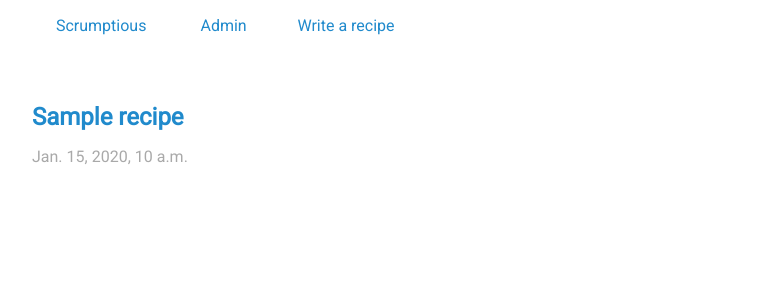
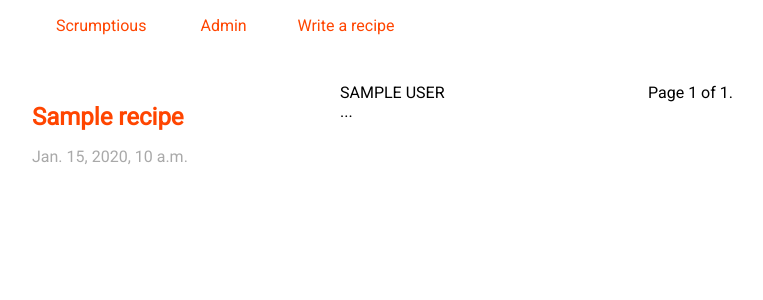
Before and after one commit to Jacolo2017/Reciepe-Site, a Django app: template recipes/templates/recipes/list.html in a window 1280 px wide. Shown: the top 300 px of the page, without its empty margins (8-771 px from the left). Run offline with Django 3.2, Linux system fonts and the light colour scheme; the template is opened without the code that fills it: most values are stand-ins (such as "Sample title", 1, 10 or a date in 2020); some libraries are stand-ins or nearby versions.

Commit message:
CSS messaround

```diff
--- a/recipes/static/css/app.css
+++ b/recipes/static/css/app.css
@@ -15,11 +15,11 @@ header nav ul {
 a,
 a:visited {
   text-decoration: none;
-  color: #208ACC;
+  color: orangered;
 }
 
 button.button {
-  background-color: #E012AD;
+  background-color: orange;
   border: 2px solid transparent;
   border-radius: 4px;
   color: white;
@@ -29,8 +29,8 @@ button.button {
 
 button.button:hover {
   background-color: white;
-  border-color: #E012AD;
-  color: #E012AD;
+  border-color: orange;
+  color: orange;
 }
 
 button.button:active {
@@ -38,7 +38,7 @@ button.button:active {
 }
 
 input, textarea {
-  border: 1px solid #E012AD;
+  border: 1px solid orange;
   border-radius: 4px;
   padding: 1em 1.5em;
 }
--- a/recipes/templates/recipes/list.html
+++ b/recipes/templates/recipes/list.html
@@ -36,6 +36,27 @@
         <p class="recipe-card-date">{{ recipe.updated }}</p>
       </div>
     {% endfor %}
+    {% for contact in page_obj %}
+    {{ contact.full_name|upper }}<br>
+    ...
+{% endfor %}
+<div class="pagination">
+    <span class="step-links">
+        {% if page_obj.has_previous %}
+            <a href="?page=1">&laquo; first</a>
+            <a href="?page={{ page_obj.previous_page_number }}">previous</a>
+        {% endif %}
+
+        <span class="current">
+            Page {{ page_obj.number }} of {{ page_obj.paginator.num_pages }}.
+        </span>
+
+        {% if page_obj.has_next %}
+            <a href="?page={{ page_obj.next_page_number }}">next</a>
+            <a href="?page={{ page_obj.paginator.num_pages }}">last &raquo;</a>
+        {% endif %}
+    </span>
+</div>
   </main>
 </body>
 
--- a/recipes/urls.py
+++ b/recipes/urls.py
@@ -12,7 +12,7 @@ from recipes.views import (
 urlpatterns = [
     path("", RecipeListView.as_view(), name="recipes_list"),
     path("<int:pk>/", RecipeDetailView.as_view(), name="recipe_detail"),
-    path("<int:pk>/delete/", RecipeDeleteView.as_view(), name = "recipe_delete"),
+    path("<int:pk>/delete/", RecipeDeleteView.as_view(), name="recipe_delete"),
     path("new/", RecipeCreateView.as_view(), name="recipe_new"),
     path("<int:pk>/edit/", RecipeUpdateView.as_view(), name="recipe_edit"),
     path("<int:recipe_id>/ratings/", log_rating, name="recipe_rating"),
--- a/recipes/views.py
+++ b/recipes/views.py
@@ -26,6 +26,7 @@ def log_rating(request, recipe_id):
 class RecipeListView(ListView):
     model = Recipe
     template_name = "recipes/list.html"
+    paginate_by = 6
 
 
 class RecipeDetailView(DetailView):
@@ -42,6 +43,7 @@ class RecipeCreateView(CreateView):
     model = Recipe
     template_name = "recipes/new.html"
     fields = ["name", "author", "description", "image"]
+    success_url = reverse_lazy("recipes_list")
 
 
 class RecipeUpdateView(UpdateView):
```
